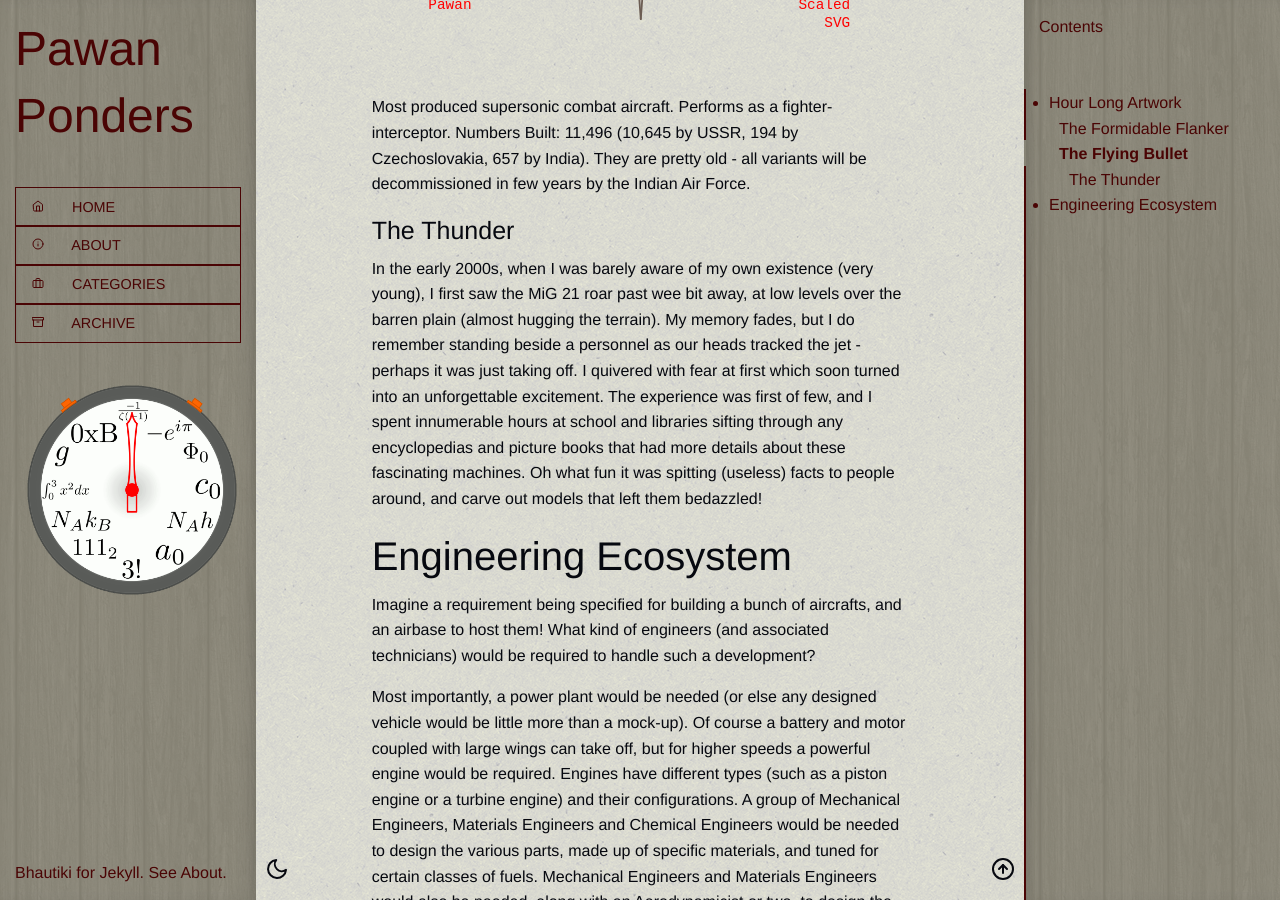
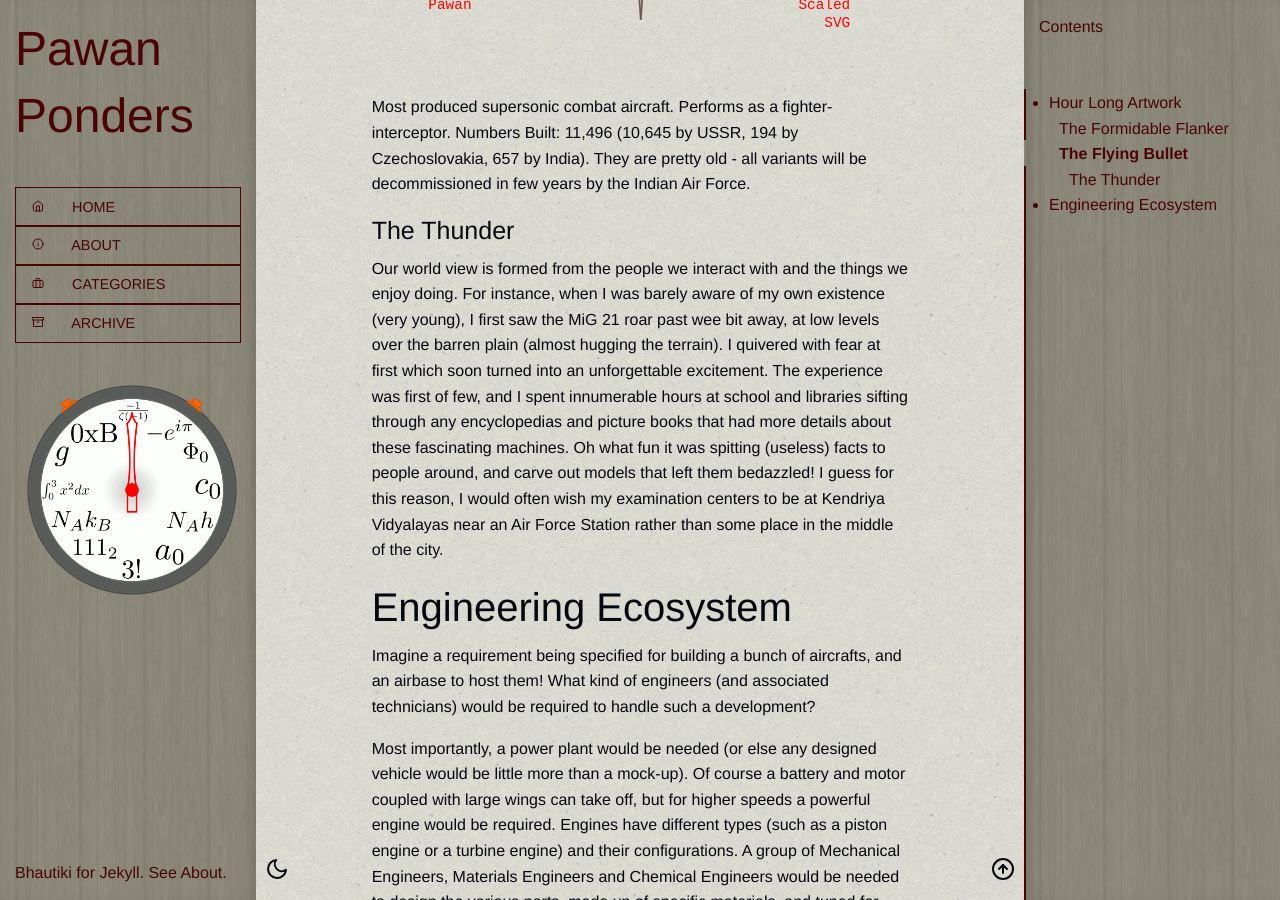
Before and after one commit to pawanmsr/pawanmsr.github.io, a Jekyll site: the page built from _posts/2023-09-14-drawing-adventure.markdown, in a window 1280 px wide and 900 px high, scrolled down 2094 px. Built offline with Jekyll 4.4.1, drawn with Linux system fonts in a browser that asks for light colours.

Commit message:
Dev (#12)

```diff
--- a/_includes/head.html
+++ b/_includes/head.html
@@ -14,7 +14,6 @@
         {% if page.title %}
         {{ page.title }} |
         {% elsif page.type %}
-        <!-- For archives. -->
         {{ page.type | upcase }} {{ page.title | default: page.date | date: "%Y" }} |
         {% endif %}
         {{ site.title }}
--- a/_pages/about.markdown
+++ b/_pages/about.markdown
@@ -9,7 +9,7 @@ This is **not** exactly a portfolio website. This site acts as one of my happy p
 
 ## Theme
 
-I built this site to enable me to share more of my math-heavy articles, while enabling me to further customize for other different types of blog posts, which wasn't quite possible through [Daktilo](https://daktilo.github.io/) (that I was using before). If you like it feel free to [download](https://rubygems.org/gems/jekyll-bhautiki) and customize.
+I built this site to enable me to share more of my math-heavy articles, while enabling me to further customize for other different types of blog posts, which wasn't quite possible through [Daktilo](https://daktilo.github.io/){:target="_blank"} (that I was using before). If you like it feel free to [download](https://rubygems.org/gems/jekyll-bhautiki){:target="_blank"} and customize.
 
 ## Me
 
--- a/_posts/2021-12-27-lonely-with-physics.markdown
+++ b/_posts/2021-12-27-lonely-with-physics.markdown
@@ -25,7 +25,7 @@ We all get to live once, and the pandemic has taught us how fragile life can be
 
 ### Turning Pages
 
-Books, act as anxiolytics to the loud restless mind, and reading feels like meditation (at least for some people). Of course, that is not the primary reason most people read books, nor is it the reason why books were invented (I solemnly bow to thee: Lord Gutenburg). Books are a means of information disbursal - sort of like the social media but systematic, structured yet tremendously slow. Good books provide a means to travel in time (though not wholely) and experience the world (or it's imaginative forms) from a different perspective, whether it be Shakespeare and his Theatre, The Might of the Mauryans, The Aztecs and the Spanish Conquistadors, Alexander and his Able Army (huge respect for Porus), The Samurai and their Steel, The Mongols and their Horses, The Cholas and their Navy, The Romans and their Polity, and many more. Maybe even enjoy drama (and who doesn't love drama) or treat oneself with one of those philosophically entrenched russian literatures - the genres are endless.
+Books, act as anxiolytics to the loud restless mind, and reading feels like meditation (at least for some people). Of course, that is not the primary reason most people read books, nor is it the reason why books were invented (I solemnly bow to thee: Lord Gutenberg). Books are a means of information disbursal - sort of like the social media but systematic, structured yet tremendously slow. Good books provide a means to travel in time (though not wholely) and experience the world (or it's imaginative forms) from a different perspective, whether it be Shakespeare and his Theatre, The Might of the Mauryans, The Aztecs and the Spanish Conquistadors, Alexander and his Able Army (huge respect for Porus), The Samurai and their Steel, The Mongols and their Horses, The Cholas and their Navy, The Romans and their Polity, and many more. Maybe even enjoy drama (and who doesn't love drama) or treat oneself with one of those philosophically entrenched russian literatures - the genres are endless.
 
 A person reading a book a month for 60 best years of life would only experience $$60 \times 12 = 720$$ books. That isn't a lot of books given the vast numbers that are nominated for awards in a single year. Thus it becomes important to carefully select what books we wish to give our time to.
 
@@ -61,7 +61,7 @@ To give a perspective, the pani puri seller at the corner of the crossroad would
 
 I could have exemplified with some other profession, but I chose pani puri seller simply because I love [panipuris](https://en.wikipedia.org/wiki/Panipuri). Whatever it may be, I hope you find *the one* to stand by you as you traverse through life. And even if you don't, try not to feel too dejected - *alone is probably better*.
 
-On the flipside, love dies a slow and painful death, especially in cultures where individuals are governed by implicit rules. Ladies are opportunists anyways: they bewitch, and then break away (like the vile sirens that they are), and leave the man wondering if the ceiling will hold a noose. When that thought pops up, remember: tying the knot didn't work out the first time, and it will not work out this time either.
+On the flip-side, love dies a slow and painful death, especially in cultures where individuals are governed by implicit rules. Ladies are opportunists anyways: they bewitch, and then break away (like the sirens that they are), and leave the man wondering if the ceiling will hold a noose. When that thought pops up, remember: tying the knot didn't work out the first time, and it will not work out this time either.
 
 It benefits the collective to let love lean where it will stick. So, if you are rich, smart, handsome and tall, you will be a hotshot in the courtship department - the rest of the poor, dull, ugly, midgets can Oompa Loompa our way into building a Chocolate Factory.
 
--- a/_posts/2023-09-14-drawing-adventure.markdown
+++ b/_posts/2023-09-14-drawing-adventure.markdown
@@ -28,7 +28,7 @@ Most produced supersonic combat aircraft. Performs as a fighter-interceptor. Num
 
 #### The Thunder
 
-In the early 2000s, when I was barely aware of my own existence (very young), I first saw the MiG 21 roar past wee bit away, at low levels over the barren plain (almost hugging the terrain). My memory fades, but I do remember standing beside a personnel as our heads tracked the jet - perhaps it was just taking off. I quivered with fear at first which soon turned into an unforgettable excitement. The experience was first of few, and I spent innumerable hours at school and libraries sifting through any encyclopedias and picture books that had more details about these fascinating machines. Oh what fun it was spitting (useless) facts to people around, and carve out models that left them bedazzled!
+Our world view is formed from the people we interact with and the things we enjoy doing. For instance, when I was barely aware of my own existence (very young), I first saw the MiG 21 roar past wee bit away, at low levels over the barren plain (almost hugging the terrain). I quivered with fear at first which soon turned into an unforgettable excitement. The experience was first of few, and I spent innumerable hours at school and libraries sifting through any encyclopedias and picture books that had more details about these fascinating machines. Oh what fun it was spitting (useless) facts to people around, and carve out models that left them bedazzled! I guess for this reason, I would often wish my examination centers to be at Kendriya Vidyalayas near an Air Force Station rather than some place in the middle of the city.
 
 ## Engineering Ecosystem
 
--- a/_sass/common/mode.sass
+++ b/_sass/common/mode.sass
@@ -12,7 +12,6 @@
 
     --bar-link-color: #C04000
     --quote-color:  #00008B
-
 
 
 @mixin dark-mode
--- /dev/null
+++ b/assets/external/pygments/css/default.sass
@@ -0,0 +1,198 @@
+pre
+  line-height: 125%
+
+td.linenos .normal, span.linenos
+  color: inherit
+  background-color: transparent
+  padding-left: 5px
+  padding-right: 5px
+
+td.linenos .special, span.linenos.special
+  color: #000000
+  background-color: #ffffc0
+  padding-left: 5px
+  padding-right: 5px
+
+.highlight
+  .hll
+    background-color: #ffffcc
+
+  background: #f8f8f8
+
+  .c
+    color: #3D7B7B
+    font-style: italic
+
+  .err
+    border: 1px solid #FF0000
+
+  .k
+    color: #008000
+    font-weight: bold
+
+  .o
+    color: #666666
+
+  .ch, .cm
+    color: #3D7B7B
+    font-style: italic
+
+  .cp
+    color: #9C6500
+
+  .cpf, .c1, .cs
+    color: #3D7B7B
+    font-style: italic
+
+  .gd
+    color: #A00000
+
+  .ge
+    font-style: italic
+
+  .ges
+    font-weight: bold
+    font-style: italic
+
+  .gr
+    color: #E40000
+
+  .gh
+    color: #000080
+    font-weight: bold
+
+  .gi
+    color: #008400
+
+  .go
+    color: #717171
+
+  .gp
+    color: #000080
+    font-weight: bold
+
+  .gs
+    font-weight: bold
+
+  .gu
+    color: #800080
+    font-weight: bold
+
+  .gt
+    color: #0044DD
+
+  .kc, .kd, .kn
+    color: #008000
+    font-weight: bold
+
+  .kp
+    color: #008000
+
+  .kr
+    color: #008000
+    font-weight: bold
+
+  .kt
+    color: #B00040
+
+  .m
+    color: #666666
+
+  .s
+    color: #BA2121
+
+  .na
+    color: #687822
+
+  .nb
+    color: #008000
+
+  .nc
+    color: #0000FF
+    font-weight: bold
+
+  .no
+    color: #880000
+
+  .nd
+    color: #AA22FF
+
+  .ni
+    color: #717171
+    font-weight: bold
+
+  .ne
+    color: #CB3F38
+    font-weight: bold
+
+  .nf
+    color: #0000FF
+
+  .nl
+    color: #767600
+
+  .nn
+    color: #0000FF
+    font-weight: bold
+
+  .nt
+    color: #008000
+    font-weight: bold
+
+  .nv
+    color: #19177C
+
+  .ow
+    color: #AA22FF
+    font-weight: bold
+
+  .w
+    color: #bbbbbb
+
+  .mb, .mf, .mh, .mi, .mo
+    color: #666666
+
+  .sa, .sb, .sc, .dl
+    color: #BA2121
+
+  .sd
+    color: #BA2121
+    font-style: italic
+
+  .s2
+    color: #BA2121
+
+  .se
+    color: #AA5D1F
+    font-weight: bold
+
+  .sh
+    color: #BA2121
+
+  .si
+    color: #A45A77
+    font-weight: bold
+
+  .sx
+    color: #008000
+
+  .sr
+    color: #A45A77
+
+  .s1
+    color: #BA2121
+
+  .ss
+    color: #19177C
+
+  .bp
+    color: #008000
+
+  .fm
+    color: #0000FF
+
+  .vc, .vg, .vi, .vm
+    color: #19177C
+
+  .il
+    color: #666666
--- /dev/null
+++ b/assets/external/pygments/css/monokai.sass
@@ -0,0 +1,168 @@
+pre
+  line-height: 125%
+
+td.linenos .normal, span.linenos
+  color: inherit
+  background-color: transparent
+  padding-left: 5px
+  padding-right: 5px
+
+td.linenos .special, span.linenos.special
+  color: #000000
+  background-color: #ffffc0
+  padding-left: 5px
+  padding-right: 5px
+
+.highlight
+  .hll
+    background-color: #49483e
+
+  background: #272822
+  color: #f8f8f2
+
+  .c
+    color: #959077
+
+  .err
+    color: #ed007e
+    background-color: #1e0010
+
+  .esc, .g
+    color: #f8f8f2
+
+  .k
+    color: #66d9ef
+
+  .l
+    color: #ae81ff
+
+  .n
+    color: #f8f8f2
+
+  .o
+    color: #ff4689
+
+  .x, .p
+    color: #f8f8f2
+
+  .ch, .cm, .cp, .cpf, .c1, .cs
+    color: #959077
+
+  .gd
+    color: #ff4689
+
+  .ge
+    color: #f8f8f2
+    font-style: italic
+
+  .ges
+    color: #f8f8f2
+    font-weight: bold
+    font-style: italic
+
+  .gr, .gh
+    color: #f8f8f2
+
+  .gi
+    color: #a6e22e
+
+  .go
+    color: #66d9ef
+
+  .gp
+    color: #ff4689
+    font-weight: bold
+
+  .gs
+    color: #f8f8f2
+    font-weight: bold
+
+  .gu
+    color: #959077
+
+  .gt
+    color: #f8f8f2
+
+  .kc, .kd
+    color: #66d9ef
+
+  .kn
+    color: #ff4689
+
+  .kp, .kr, .kt
+    color: #66d9ef
+
+  .ld
+    color: #e6db74
+
+  .m
+    color: #ae81ff
+
+  .s
+    color: #e6db74
+
+  .na
+    color: #a6e22e
+
+  .nb
+    color: #f8f8f2
+
+  .nc
+    color: #a6e22e
+
+  .no
+    color: #66d9ef
+
+  .nd
+    color: #a6e22e
+
+  .ni
+    color: #f8f8f2
+
+  .ne, .nf
+    color: #a6e22e
+
+  .nl, .nn
+    color: #f8f8f2
+
+  .nx
+    color: #a6e22e
+
+  .py
+    color: #f8f8f2
+
+  .nt
+    color: #ff4689
+
+  .nv
+    color: #f8f8f2
+
+  .ow
+    color: #ff4689
+
+  .pm, .w
+    color: #f8f8f2
+
+  .mb, .mf, .mh, .mi, .mo
+    color: #ae81ff
+
+  .sa, .sb, .sc, .dl, .sd, .s2
+    color: #e6db74
+
+  .se
+    color: #ae81ff
+
+  .sh, .si, .sx, .sr, .s1, .ss
+    color: #e6db74
+
+  .bp
+    color: #f8f8f2
+
+  .fm
+    color: #a6e22e
+
+  .vc, .vg, .vi, .vm
+    color: #f8f8f2
+
+  .il
+    color: #ae81ff
--- a/package.json
+++ b/package.json
@@ -1,5 +1,5 @@
 {
-  "version": "0.1.3",
+  "version": "0.1.4",
   "scripts": {
     "build": "parcel build",
     "log": "auto-changelog -p"
```
Also changed, not shown: docs/CHANGELOG.md (+10 -5 lines), jekyll-bhautiki.gemspec.
